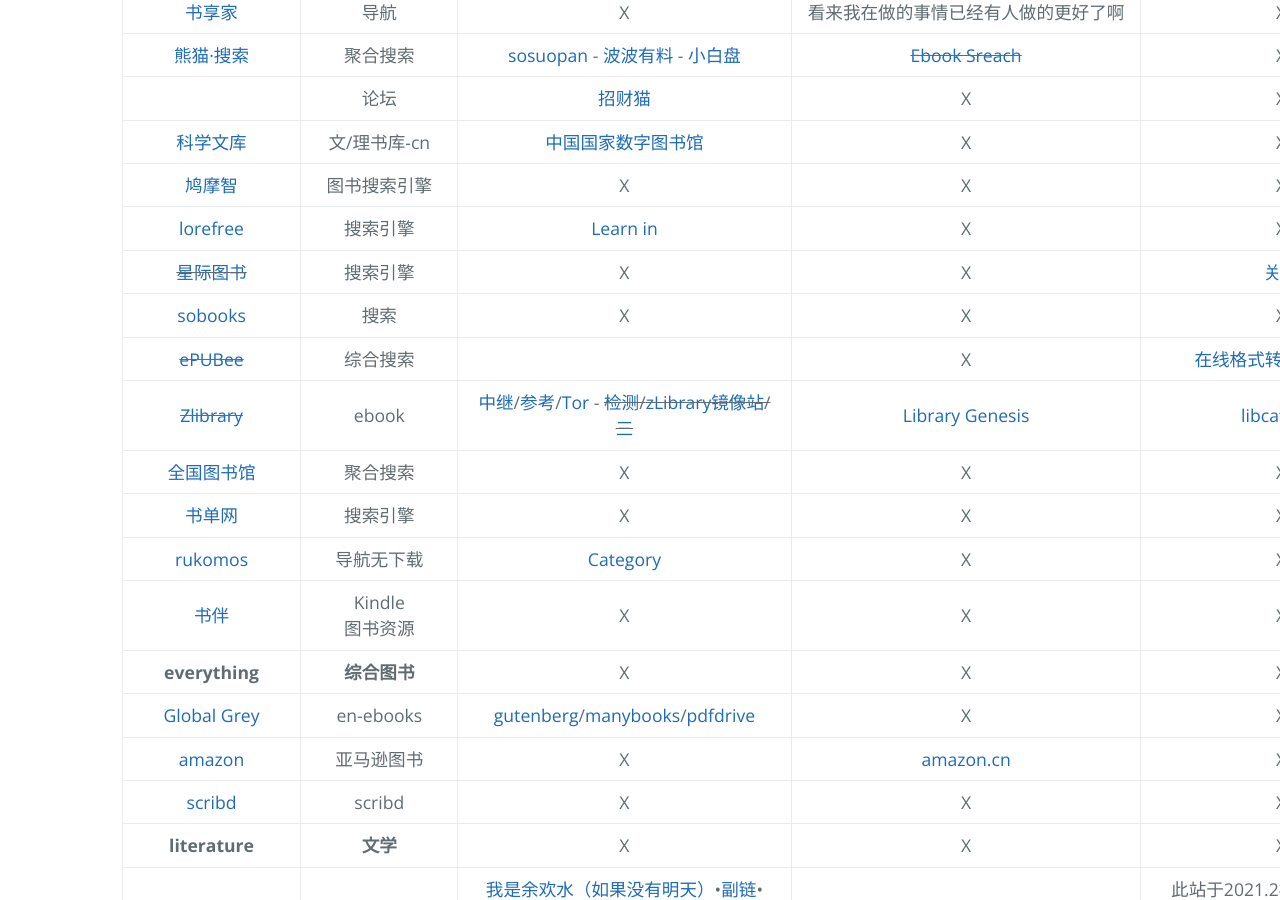
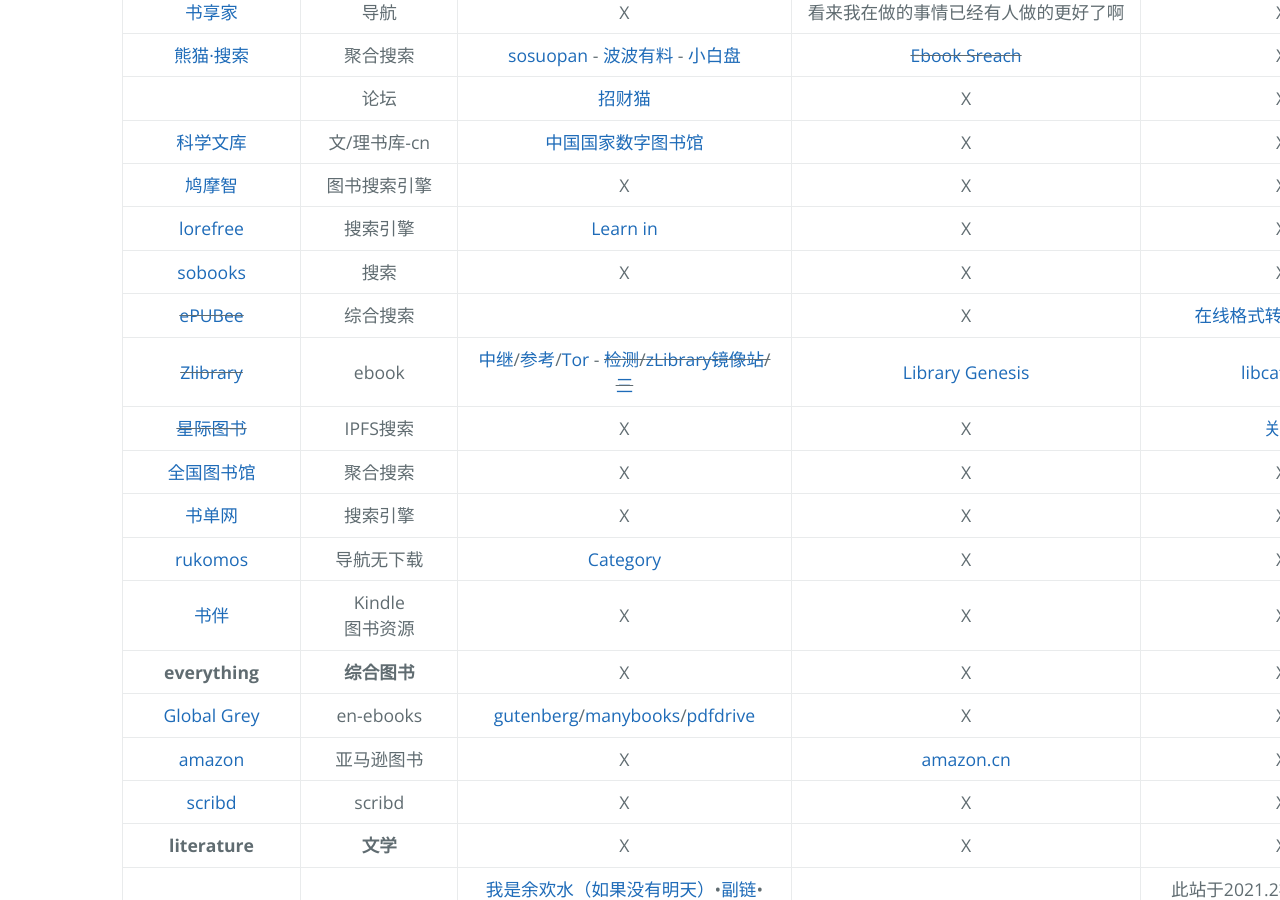
Before and after one commit to AmbroseRen/test, a Jekyll site: the page built from Library/BookSearch.md, in a window 1280 px wide and 900 px high, scrolled down 537 px. Built offline with Jekyll 4.4.1, drawn with Linux system fonts in a browser that asks for light colours; our own code applies the rules of GitHub Pages for plain Markdown files; the repository's description, which GitHub fills in, is left out.

Commit message:
Update BookSearch.md

```diff
--- a/Library/BookSearch.md
+++ b/Library/BookSearch.md
@@ -21,10 +21,10 @@
 | [科学文库](https://book.sciencereading.cn/shop/main/Login/shopFrame.do) | 文/理书库-cn | [中国国家数字图书馆](http://www.nlc.cn/) | X | X |
 | [鸠摩智](https://www.jiumodiary.com/) | 图书搜索引擎 | X | X | X |
 | [lorefree](https://ebook2.lorefree.com/) | 搜索引擎 | [Learn in](https://ebook2.lorefree.com/site/index?s=Lean%20in) | X | X |
-| ~~[星际图书](http://test.xxce.top:7743/)~~ | 搜索引擎 | X | X | [关于](http://test.xxce.top:7743/about) |
 | [sobooks](https://sobooks.cc/) | 搜索 | X | X | X |
 | ~~[ePUBee](http://cn.epubee.com/books/?action=addbooks)~~ | 综合搜索 |  | X | [在线格式转换](https://www.aconvert.com/cn/ebook/epub-to-mobi/) - [转换二](http://cn.epubee.com/) |
 | ~~[Zlibrary](https://b-ok.global/)~~ | ebook | [中继](https://zlib.cydiar.com/)/[参考](https://iui.su/380/)/[Tor](../Doc/Tools/Tor.md) - ~~[检测](https://find.looks.wang/)/[zLibrary镜像站](https://1lib.limited/)/[三](https://zh.u1lib.org/)~~ | [Library Genesis](http://libgen.rs/) | [libcats](https://libcats.org/)-Ru |
+| ~~[星际图书](http://test.xxce.top:7743/)~~ | IPFS搜索 | X | X | [关于](http://test.xxce.top:7743/about) |
 | [全国图书馆](http://www.ucdrs.superlib.net/) | 聚合搜索 | X | X | X |
 | [书单网](https://www.shudan.vip/) | 搜索引擎 | X | X | X |
 | [rukomos](http://cn-library.rukomos.ru/) | 导航无下载 | [Category](http://cn-library.rukomos.ru/list_categories.html) | X | X |
```
